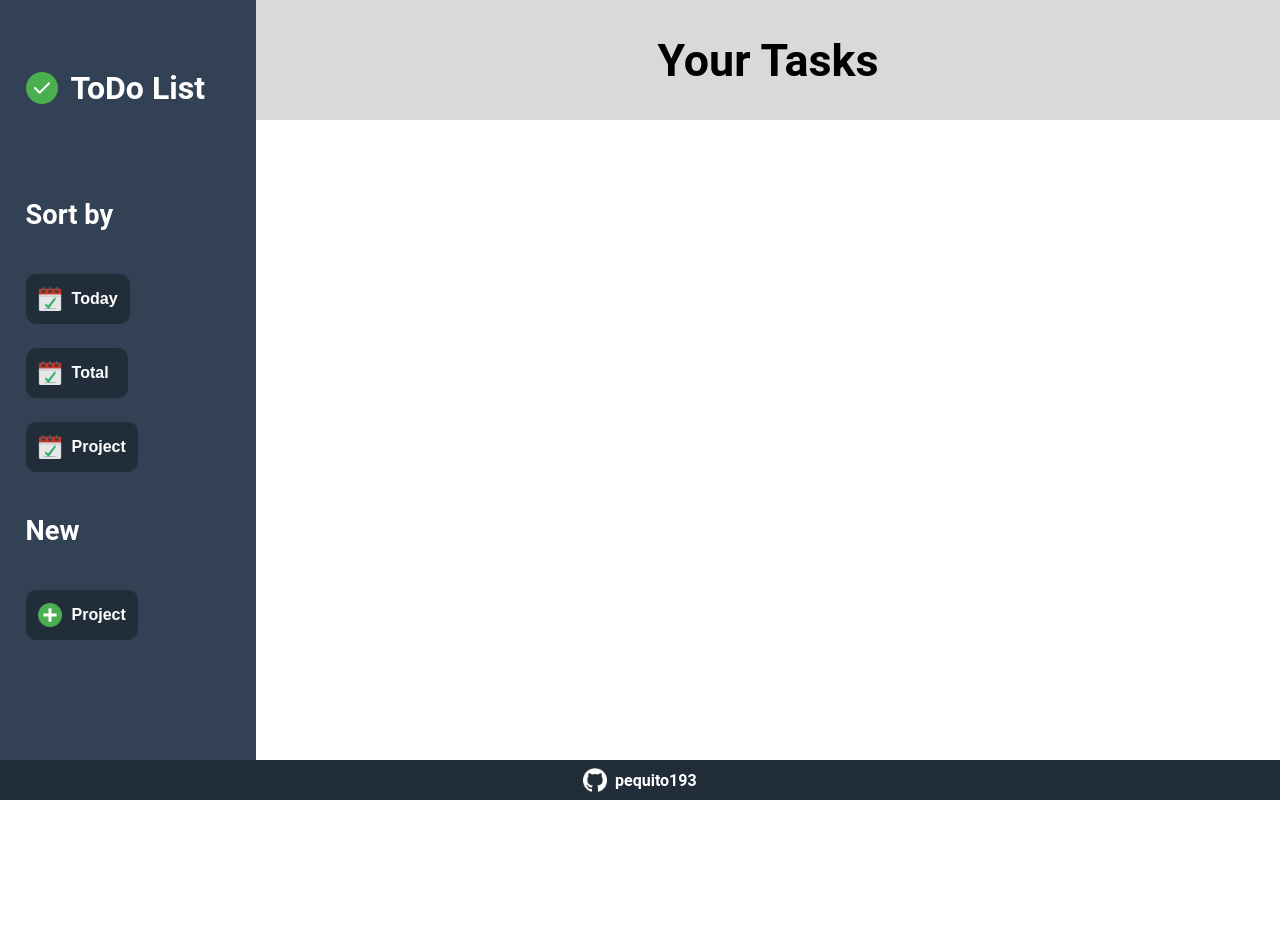
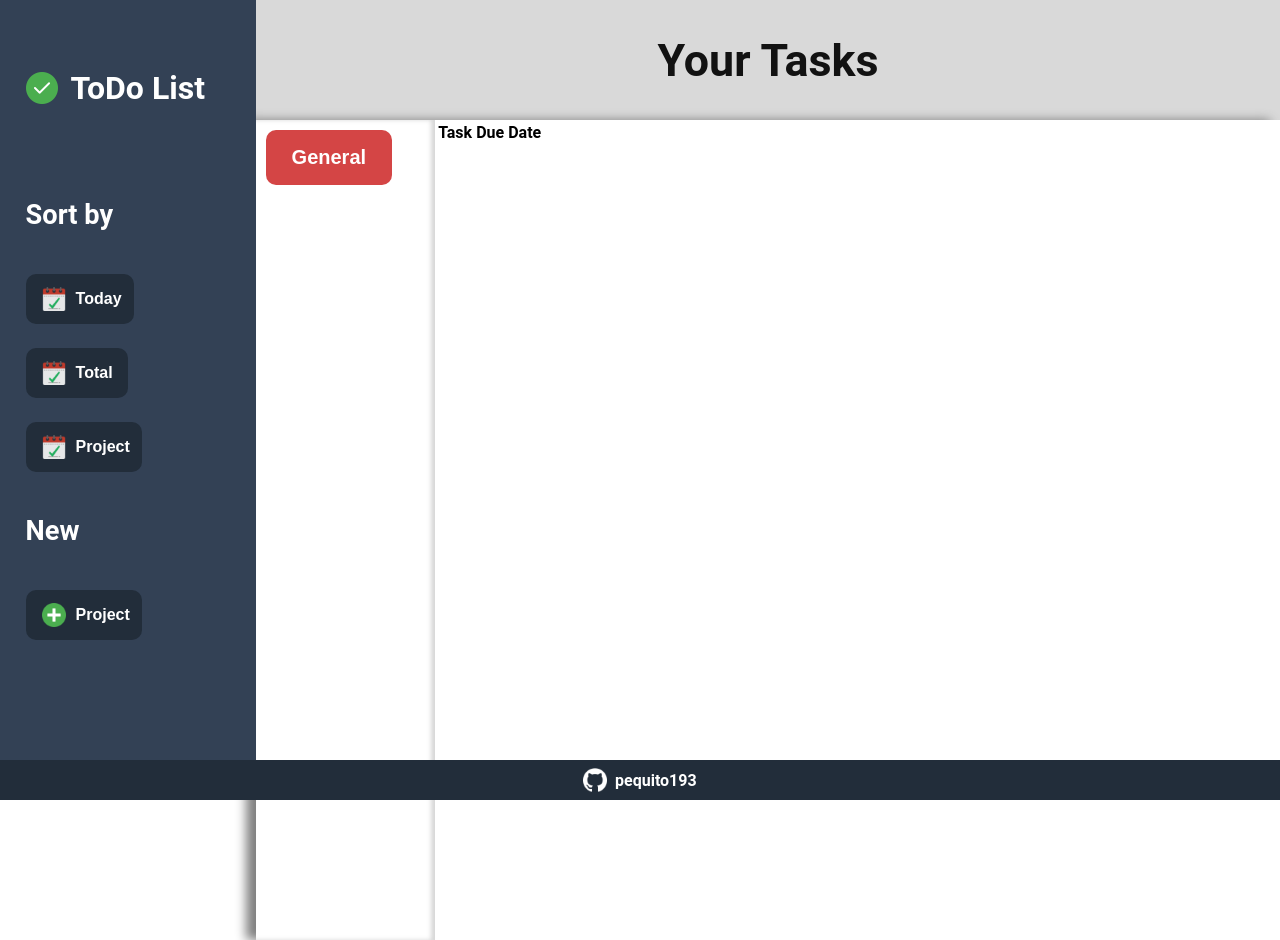
Before and after one commit to pequito193/todo-list, a plain HTML site: page index.html in a window 1280 px wide. Before the commit the page ends 800 px from the top, so only its background shows below. Drawn offline with Linux system fonts and the light colour scheme.

Commit message:
Add ability to create new projects

```diff
--- a/index.html
+++ b/index.html
@@ -39,7 +39,7 @@
         <p class="sidebar-title">New</p>
 
 
-        <button class="option">
+        <button class="option new-project">
             <img src="./images/plus.png" alt="" class="option-logo">Project
         </button>
 
@@ -53,7 +53,22 @@
     </div>
     <div class="content">
         <div class="header">Your Tasks</div>
-        <div class="container"></div>
+        <div class="container">
+            <div class="projects">
+                <button class="project">General</button>
+            </div>
+            <div class="tasks">
+                <table class="task-table">
+                    <tr>
+                        <th>Task</th>
+                        <th>Due Date</th>
+                    </tr>
+                    <tr class="new-task">
+
+                    </tr>
+                </table>
+            </div>
+        </div>
     </div>
 </body>
 </html>
--- a/main.js
+++ b/main.js
@@ -7,26 +7,90 @@
  * If you are looking for production-ready output files, see mode: "production" (https://webpack.js.org/configuration/mode/).
  */
 /******/ (() => { // webpackBootstrap
+/******/ 	"use strict";
 /******/ 	var __webpack_modules__ = ({
 
 /***/ "./src/index.js":
 /*!**********************!*\
   !*** ./src/index.js ***!
   \**********************/
-/***/ (() => {
+/***/ ((__unused_webpack_module, __webpack_exports__, __webpack_require__) => {
 
-eval("\n\n//# sourceURL=webpack://todo-list/./src/index.js?");
+eval("__webpack_require__.r(__webpack_exports__);\n/* harmony import */ var _newProject__WEBPACK_IMPORTED_MODULE_0__ = __webpack_require__(/*! ./newProject */ \"./src/newProject.js\");\n\n\nconst createProject = document.querySelector('.new-project')\ncreateProject.addEventListener('click', _newProject__WEBPACK_IMPORTED_MODULE_0__.createNewProject)\n\n//# sourceURL=webpack://todo-list/./src/index.js?");
+
+/***/ }),
+
+/***/ "./src/newProject.js":
+/*!***************************!*\
+  !*** ./src/newProject.js ***!
+  \***************************/
+/***/ ((__unused_webpack_module, __webpack_exports__, __webpack_require__) => {
+
+eval("__webpack_require__.r(__webpack_exports__);\n/* harmony export */ __webpack_require__.d(__webpack_exports__, {\n/* harmony export */   \"createNewProject\": () => (/* binding */ createNewProject)\n/* harmony export */ });\nfunction createNewProject() {\n    const projectList = document.querySelector('.projects')\n    const newProject = document.createElement('button')\n    newProject.classList.add('project')\n    newProject.textContent = prompt('New project name:')\n    projectList.append(newProject)\n}\n\n\n\n//# sourceURL=webpack://todo-list/./src/newProject.js?");
 
 /***/ })
 
 /******/ 	});
 /************************************************************************/
+/******/ 	// The module cache
+/******/ 	var __webpack_module_cache__ = {};
+/******/
+/******/ 	// The require function
+/******/ 	function __webpack_require__(moduleId) {
+/******/ 		// Check if module is in cache
+/******/ 		var cachedModule = __webpack_module_cache__[moduleId];
+/******/ 		if (cachedModule !== undefined) {
+/******/ 			return cachedModule.exports;
+/******/ 		}
+/******/ 		// Create a new module (and put it into the cache)
+/******/ 		var module = __webpack_module_cache__[moduleId] = {
+/******/ 			// no module.id needed
+/******/ 			// no module.loaded needed
+/******/ 			exports: {}
+/******/ 		};
+/******/
+/******/ 		// Execute the module function
+/******/ 		__webpack_modules__[moduleId](module, module.exports, __webpack_require__);
+/******/
+/******/ 		// Return the exports of the module
+/******/ 		return module.exports;
+/******/ 	}
+/******/
+/************************************************************************/
+/******/ 	/* webpack/runtime/define property getters */
+/******/ 	(() => {
+/******/ 		// define getter functions for harmony exports
+/******/ 		__webpack_require__.d = (exports, definition) => {
+/******/ 			for(var key in definition) {
+/******/ 				if(__webpack_require__.o(definition, key) && !__webpack_require__.o(exports, key)) {
+/******/ 					Object.defineProperty(exports, key, { enumerable: true, get: definition[key] });
+/******/ 				}
+/******/ 			}
+/******/ 		};
+/******/ 	})();
+/******/
+/******/ 	/* webpack/runtime/hasOwnProperty shorthand */
+/******/ 	(() => {
+/******/ 		__webpack_require__.o = (obj, prop) => (Object.prototype.hasOwnProperty.call(obj, prop))
+/******/ 	})();
+/******/
+/******/ 	/* webpack/runtime/make namespace object */
+/******/ 	(() => {
+/******/ 		// define __esModule on exports
+/******/ 		__webpack_require__.r = (exports) => {
+/******/ 			if(typeof Symbol !== 'undefined' && Symbol.toStringTag) {
+/******/ 				Object.defineProperty(exports, Symbol.toStringTag, { value: 'Module' });
+/******/ 			}
+/******/ 			Object.defineProperty(exports, '__esModule', { value: true });
+/******/ 		};
+/******/ 	})();
+/******/
+/************************************************************************/
 /******/
 /******/ 	// startup
 /******/ 	// Load entry module and return exports
 /******/ 	// This entry module can't be inlined because the eval devtool is used.
-/******/ 	var __webpack_exports__ = {};
-/******/ 	__webpack_modules__["./src/index.js"]();
+/******/ 	var __webpack_exports__ = __webpack_require__("./src/index.js");
 /******/
 /******/ })()
 ;
--- a/styles.css
+++ b/styles.css
@@ -64,7 +64,7 @@ body {
 
 .option {
     border: none;
-    padding: 6px 12px;
+    padding: 6px 12px 6px 16px;
     border-radius: 10px;
     background-color: #222d3a;
     color: white;
@@ -96,6 +96,17 @@ body {
     justify-content: center;
     gap: 0.6vw;
     font-weight: bold;
+    animation-name: move-footer;
+    animation-duration: 2s;
+}
+
+@keyframes move-footer {
+    from {
+        transform: translateX(-70vw);
+    }
+    to {
+        transform: translateX(0);
+    }
 }
 
 #footer-logo {
@@ -127,13 +138,47 @@ a:hover {
 
 .header {
     background-color: rgba(128, 128, 128, 0.301);
+    color: #121212;
     font-size: 2.8rem;
     font-weight: bold;
     display: flex;
     align-items: center;
     justify-content: center;
+    height: 15vh;
 }
 
 .container {
-    background-color: rgba(231,229,228,255);
+    display: grid;
+    grid-template-columns: 14vw 1fr;
+    box-shadow: -10px 0 10px gray;
+    height: 100%;
 }
+
+.projects {
+    box-shadow: -4px 0 4px inset rgba(150, 150, 150, 0.377);
+    grid-column: 1;
+    padding: 10px;
+    height: 100vh;
+}
+
+.project {
+    padding: 4px 12px;
+    background-color: rgb(212, 69, 69);
+    border-radius: 10px;
+    color: white;
+    border: none;
+    font-size: 20px;
+    font-weight: bold;
+    padding: 2vh 2vw;
+    margin-bottom: 3vh;
+}
+
+.project:hover {
+    cursor: pointer;
+    background-color: rgb(172, 53, 53);
+    transform: translateX(12px);
+}
+
+.task-table {
+    display: grid;
+}
```
